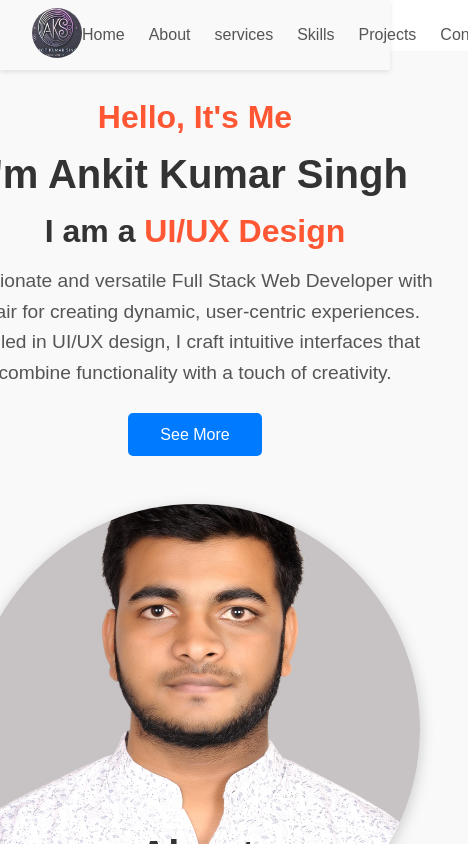
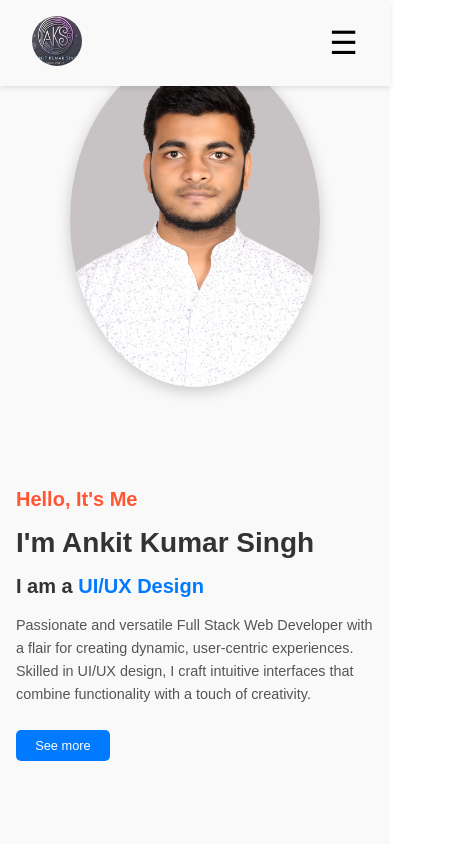
Before and after one commit to ankitmeofficial/jan-2025-portfolio-frontend, a React (Create React App) app: page / in a window 390 px wide. Shown: the top 844 px of the page, 468 px wide, since content can reach past the window. Built offline with nearby package versions, Linux system fonts and the light colour scheme.

Commit message:
first commit

```diff
--- a/src/App.js
+++ b/src/App.js
@@ -9,46 +9,43 @@ import Projects from "./components/project/Projects";
 import Footer from "./components/footer/Footer";
 import "./App.css";
 
-const App = () => {
-  const [isDarkMode, setIsDarkMode] = useState(false);
 
-  // Function to toggle dark mode
-  const toggleTheme = () => {
-    setIsDarkMode((prevMode) => !prevMode);
-    document.documentElement.setAttribute("data-theme", isDarkMode ? "light" : "dark");
-  };
+
+
+  const App = () => {
 
   return (
     <>
       {/* Header Section */}
       <Header />
 
-      {/* Theme Toggle Button */}
-      <div className="theme-toggle">
-        <button onClick={toggleTheme}>
-          {isDarkMode ? "Switch to Light Mode" : "Switch to Dark Mode"}
-        </button>
-      </div>
+
 
       {/* Main Content */}
       <section id="home" className="section">
         <Home />
       </section>
+
+      <section id="projects" className="section">
+        <Projects />
+      </section>
+
+      <section id="services" className="section">
+        <Myservices />
+      </section>
+
+      <section id="skills" className="section">
+        <Skills />
+      </section>
+
       <section id="about" className="section">
         <About />
       </section>
-      <section id="services" className="section">
-        <Myservices />
-      </section>
-      <section id="skills" className="section">
-        <Skills />
-      </section>
-      <section id="projects" className="section">
-        <Projects />
-      </section>
+
       <section id="contact" className="section">
         <Contact />
       </section>
+      {/* footer section */}
       <Footer />
     </>
   );
--- a/src/components/home/Header.css
+++ b/src/components/home/Header.css
@@ -2,13 +2,13 @@
 * {
   margin: 0;
   padding: 0;
-    box-sizing: border-box; /* Ensure padding and border are included in element size */
+  box-sizing: border-box;
 }
 
 body {
   margin: 0;
   font-family: Arial, sans-serif;
-    overflow-x: hidden; /* Prevent horizontal scrollbar */
+  overflow-x: hidden;
 }
 
 .header {
@@ -23,13 +23,23 @@
   padding: 1rem 2rem;
   box-shadow: 0 2px 5px rgba(0, 0, 0, 0.1);
   z-index: 1000;
-    height: 70px;
+  transition: top 0.3s;
+}
+
+.hidden {
+  top: -80px; /* Hide header when scrolling down */
 }
 
 .logo img {
   width: 50px;
   height: 50px;
   border-radius: 50%;
+}
+
+.hamburger {
+  display: none;
+  font-size: 2rem;
+  cursor: pointer;
 }
 
 .nav-links {
@@ -49,24 +59,30 @@
   color: #007bff;
 }
 
-  .section {
-    min-height: calc(100vh - 70px); /* Subtract header height from viewport height */
-    padding: 2rem;
-    display: flex;
-    align-items: center;
-    justify-content: center;
-    border-bottom: 1px solid #eee;
-    width: 100vw; /* Ensure sections take full width of the viewport */
+/* Responsive Design */
+@media (max-width: 768px) {
+  .hamburger {
+    display: block; /* Show hamburger icon on mobile */
   }
 
-  .section:nth-child(odd) {
-    background-color: #f4f4f4;
+  .nav-links {
+    display: none;
+    flex-direction: column;
+    background-color: #f9f9f9;
+    position: absolute;
+    top: 70px;
+    left: 0;
+    width: 100%;
+    padding: 1rem 0;
+    box-shadow: 0 4px 10px rgba(0, 0, 0, 0.1);
+    gap: 1rem;
   }
 
-  .section:nth-child(even) {
-    background-color: #eaeaea;
+  .nav-links.active {
+    display: flex; /* Show menu when active */
   }
-
-  .section:last-child {
-    border-bottom: none; /* Remove bottom border for the last section */
 }
+/*
+.text-container h2{
+  font-weight: 900;
+} */
--- a/src/components/home/Header.jsx
+++ b/src/components/home/Header.jsx
@@ -1,33 +1,44 @@
-import React from "react";
+import React, { useState, useEffect } from "react";
 import { Link } from "react-scroll";
 import "./Header.css";
 import profilelogo from "./it_smelogo.jpg";
 
 const Header = () => {
+  const [isOpen, setIsOpen] = useState(false);
+  const [prevScrollPos, setPrevScrollPos] = useState(window.pageYOffset);
+  const [visible, setVisible] = useState(true);
+
+  // Toggle navigation visibility
+  const toggleMenu = () => {
+    setIsOpen(!isOpen);
+  };
+
+  // Hide/show header on scroll
+  useEffect(() => {
+    const handleScroll = () => {
+      const currentScrollPos = window.pageYOffset;
+      setVisible(prevScrollPos > currentScrollPos || currentScrollPos < 10);
+      setPrevScrollPos(currentScrollPos);
+    };
+    window.addEventListener("scroll", handleScroll);
+    return () => window.removeEventListener("scroll", handleScroll);
+  }, [prevScrollPos]);
+
   return (
-    <header className="header">
+    <header className={`header ${visible ? "" : "hidden"}`}>
       <div className="logo">
         <img src={profilelogo} alt="logo_image" />
       </div>
-      <nav className="nav-links">
-        <Link to="home" smooth={true} duration={500}>
-          Home
-        </Link>
-        <Link to="about" smooth={true} duration={500}>
-          About
-        </Link>
-        <Link to="services" smooth={true} duration={500}>
-          services
-        </Link>
-        <Link to="skills" smooth={true} duration={500}>
-          Skills
-        </Link>
-        <Link to="projects" smooth={true} duration={500}>
-          Projects
-        </Link>
-        <Link to="contact" smooth={true} duration={500}>
-          Contact
-        </Link>
+      <div className="hamburger" onClick={toggleMenu}>
+        ☰ {/* Simple Hamburger Icon */}
+      </div>
+      <nav className={`nav-links ${isOpen ? "active" : ""}`}>
+        <Link to="home" smooth={true} duration={500} onClick={toggleMenu}>Home</Link>
+        <Link to="projects" smooth={true} duration={500} onClick={toggleMenu}>Projects</Link>
+        <Link to="services" smooth={true} duration={500} onClick={toggleMenu}>Services</Link>
+        <Link to="skills" smooth={true} duration={500} onClick={toggleMenu}>Skills</Link>
+        <Link to="about" smooth={true} duration={500} onClick={toggleMenu}>About</Link>
+        <Link to="contact" smooth={true} duration={500} onClick={toggleMenu}>Contact</Link>
       </nav>
     </header>
   );
--- a/src/components/home/Home.css
+++ b/src/components/home/Home.css
@@ -1,4 +1,4 @@
-/* Container Styling */
+/* Base Container Styling */
 .home-container {
   display: flex;
   flex-direction: row;
@@ -8,12 +8,26 @@
   background-color: #f9f9f9;
   min-height: 100vh;
   box-sizing: border-box;
+  gap: 2rem;
 }
 
 /* Text Section */
+
+.animated-role {
+  font-weight: bold;
+  color: #007bff; /* Set the text color to blue */
+  /* transition: color 0.3s ease-in-out;  */
+
+  /* Smooth transition for color changes */
+}
+
+
+
+
+
 .text-container {
   flex: 1;
-  max-width: 50%;
+  text-align: left;
 }
 
 .text-container h1 {
@@ -25,8 +39,8 @@
 
 .text-container h2 {
   font-size: 1.75rem;
+  font-weight: bold;
   color: #333;
-  font-weight: bold;
   margin: 1rem 0;
 }
 
@@ -53,13 +67,12 @@
   background-color: #0056b3;
 }
 
-/* Image Section Styling */
+/* Image Section */
 .image-container {
   flex: 1;
   display: flex;
   justify-content: center;
   align-items: center;
-  padding: 1rem;
 }
 
 .image-container img {
@@ -72,115 +85,75 @@
 }
 
 .image-container img:hover {
-  transform: scale(1.1);
-}
-
-/* Animation for Dynamic Roles */
-.animated-role {
-  font-size: 2rem;
-  font-weight: bold;
-  color: #007bff;
-  display: inline-block;
-  animation: slideUp 2s ease-in-out;
-}
-
-/* Slide-up Animation */
-@keyframes slideUp {
-  0% {
-    transform: translateY(100%);
-    opacity: 0;
-  }
-  50% {
-    transform: translateY(0);
-    opacity: 1;
-  }
-  100% {
-    transform: translateY(-100%);
-    opacity: 0;
-  }
-}
-
-/* Specific Colors for Each Role */
-.animated-role:nth-child(1) {
-  color: #ff5733; /* Orange for 'UI/UX Design' */
-}
-
-.animated-role:nth-child(2) {
-  color: #28a745; /* Green for 'Web Developer' */
-}
-
-.animated-role:nth-child(3) {
-  color: #6f42c1; /* Purple for 'Logo Design' */
+  transform: scale(1.05);
 }
 
 /* Responsive Design */
 @media (max-width: 768px) {
   .home-container {
     flex-direction: column;
+    padding: 2rem 1rem;
     text-align: center;
-    padding: 2rem;
+  }
+
+  .image-container {
+    order: 1; /* Image goes on top */
+    margin-bottom: 1.5rem;
+  }
+
+  .image-container img {
+    width: 80%;
+    max-width: 300px;
+    height: auto;
   }
 
   .text-container {
+    order: 2;
     max-width: 100%;
   }
 
   .text-container h1 {
-    font-size: 2.5rem;
+    font-size: 2rem;
   }
 
   .text-container h2 {
-    font-size: 2rem;
+    font-size: 1.5rem;
   }
 
-  .image-container {
-    margin-top: 2rem;
+  .text-container p {
+    font-size: 1rem;
+  }
+
+  .see-more-btn {
+    padding: 0.6rem 1.5rem;
+    font-size: 0.9rem;
   }
 }
 
-
-.popup {
-  position: fixed;
-  top: 50%;
-  left: 50%;
-  transform: translate(-50%, -50%);
-  background-color: white;
-  width: 80%; /* Increased width */
-  height: 70%; /* Increased height */
-  padding: 30px; /* Increased padding */
-  box-shadow: 0 5px 15px rgba(0, 0, 0, 0.3);
-  z-index: 1000;
-  border-radius: 10px;
-  overflow-y: auto; /* Allow scrolling within the popup if content overflows */
+@media (max-width: 480px) {
+  .home-container {
+    padding: 1.5rem 1rem;
   }
 
-.popup-content {
-  text-align: center;
+  .image-container img {
+    width: 100%;
+    max-width: 250px;
   }
 
-.close-popup-btn {
-  margin-top: 20px;
-  padding: 10px 15px;
-  background-color: #ff5733;
-  color: white;
-  border: none;
-  border-radius: 5px;
-  cursor: pointer;
-  font-size: 16px;
+  .text-container h1 {
+    font-size: 1.75rem;
   }
 
-.close-popup-btn:hover {
-  background-color: #ff7845;
+  .text-container h2 {
+    font-size: 1.25rem;
   }
 
-/* Optional: Add a backdrop for the popup */
-.popup::before {
-  content: '';
-  position: fixed;
-  top: 0;
-  left: 0;
-  width: 100%;
-  height: 100%;
-  background: rgba(0, 0, 0, 0.5);
-  z-index: -1;
+  .text-container p {
+    font-size: 0.9rem;
   }
+
+  .see-more-btn {
+    padding: 0.5rem 1.2rem;
+    font-size: 0.8rem;
+  }
+}
--- a/src/components/home/Home.jsx
+++ b/src/components/home/Home.jsx
@@ -1,11 +1,11 @@
-import React, { useState, useEffect, useRef } from 'react';
-import './Home.css';
+import React, { useState, useEffect, useRef } from "react";
+import "./Home.css";
 import profileImage from "./profileImage.jpg";
+import { Link } from "react-scroll";  // Ensure this import is included if using `Link`
 
 const Home = () => {
   const textRef = useRef(null);
   const [roleIndex, setRoleIndex] = useState(0);
-  const [showPopup, setShowPopup] = useState(false); // State for showing/hiding the popup
 
   const roles = ["UI/UX Design", "Web Developer", "Logo Design"];
 
@@ -17,57 +17,31 @@ const Home = () => {
     return () => clearInterval(interval); // Cleanup the interval on unmount
   }, []);
 
-  useEffect(() => {
-    const handleScroll = () => {
-      if (showPopup) {
-        setShowPopup(false); // Close the popup on scroll
-      }
-    };
-
-    window.addEventListener('scroll', handleScroll);
-
-    return () => window.removeEventListener('scroll', handleScroll); // Cleanup the scroll event listener
-  }, [showPopup]);
-
-  const handleSeeMoreClick = () => {
-    setShowPopup(true); // Show the popup
-  };
-
-  const handleClosePopup = () => {
-    setShowPopup(false); // Hide the popup
-  };
-
   return (
     <div className="home-container">
       {/* Text Section */}
       <div className="text-container">
-        <h2 style={{ color: '#ff5733' }}>Hello, It's Me</h2>
-        <h1> I'm Ankit Kumar Singh</h1>
-        <h2>I am a <span className="animated-role">{roles[roleIndex]}</span></h2>
-        <p ref={textRef}>Passionate and versatile Full Stack Web Developer with a flair for creating dynamic, user-centric experiences. Skilled in UI/UX design, I craft intuitive interfaces that combine functionality with a touch of creativity.</p>
-        <button className="see-more-btn" onClick={handleSeeMoreClick}>See More</button>
+        <h2 style={{ color: "#ff5733" }}>Hello, It's Me</h2>
+        <h1>I'm Ankit Kumar Singh</h1>
+        <h2>
+          I am a <span className="animated-role">{roles[roleIndex]}</span>
+        </h2>
+        <p ref={textRef}>
+          Passionate and versatile Full Stack Web Developer with a flair for
+          creating dynamic, user-centric experiences. Skilled in UI/UX design, I
+          craft intuitive interfaces that combine functionality with a touch of
+          creativity.
+        </p>
+
+        <Link to="about" smooth={true} duration={500}>
+          <button className="see-more-btn">See more</button>
+        </Link>
       </div>
 
       {/* Image Section */}
       <div className="image-container">
         <img src={profileImage} alt="Ankit Kumar Singh" />
       </div>
-
-      {/* Popup */}
-      {showPopup && (
-        <div className="popup">
-          <div className="popup-content">
-            <h3>More About Me</h3>
-            <p>
-              I am an ambitious and detail-oriented professional who loves
-              tackling complex challenges. Whether it's designing sleek user
-              interfaces or solving backend issues, I bring passion and
-              dedication to every project I undertake.
-            </p>
-            <button className="close-popup-btn" onClick={handleClosePopup}>Close</button>
-          </div>
-        </div>
-      )}
     </div>
   );
 };
--- a/src/components/project/Projects.css
+++ b/src/components/project/Projects.css
@@ -12,7 +12,7 @@
 
 .projects-wrapper {
   display: flex;
-  justify-content: space-between;
+  justify-content: center;
   align-items: stretch;
   gap: 2rem;
   flex-wrap: wrap;
--- a/src/components/skills/Skills.css
+++ b/src/components/skills/Skills.css
@@ -51,7 +51,7 @@
 
 .skills-wrapper {
   display: flex;
-  justify-content: space-between;
+  justify-content: center;
   gap: 2rem;
   flex-wrap: wrap;
 }
```
Also changed, not shown: src/components/about/About.css (+61 -0 lines), 1 other file (tests, documents, lock files or other folders). Lines whose indentation alone changed are shown as unchanged.
